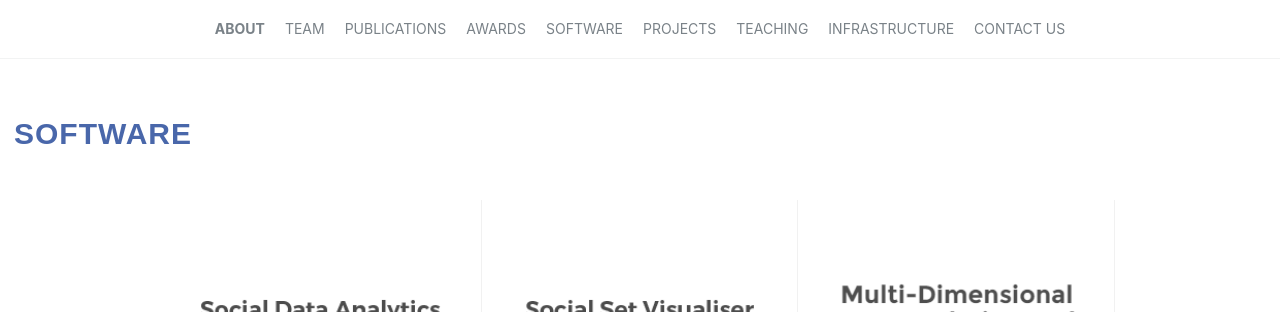
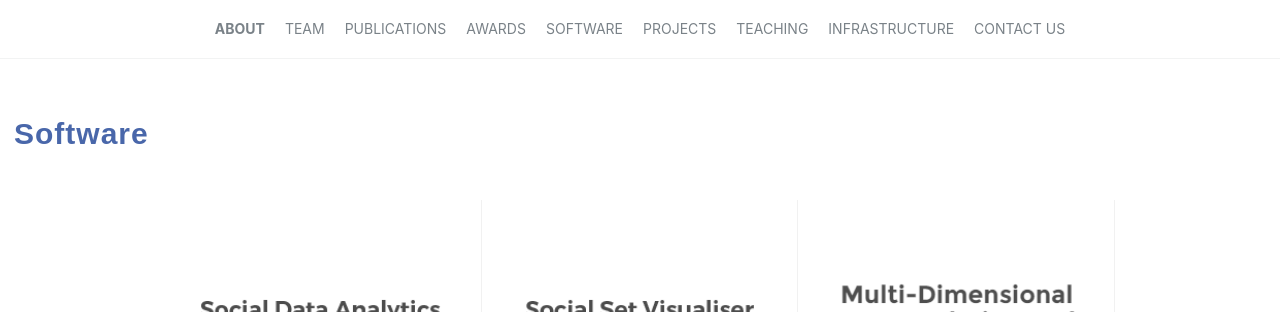
Before and after one commit to cbsBDA/cbsBDA-homepage, a Jekyll site: the page built from _pages/software.md, in a window 1280 px wide. Shown: the top 312 px of the page. Built offline with Jekyll 4.4.1, drawn with Linux system fonts in a browser that asks for light colours; nearby versions of some CDN libraries.

Commit message:
Update software.md

```diff
--- a/_pages/software.md
+++ b/_pages/software.md
@@ -15,7 +15,7 @@ author_profile: true
       <div class="col-lg-8 col-lg-offset-2 m-0">
         <div class="wow bounceInDown m-0" data-wow-delay="0.4s">
           <div class="section-heading">
-              <h2 class="text-left">SOFTWARE</h2>
+              <h2 class="text-left">Software</h2>
             </div>
           </div>
         </div>
```
